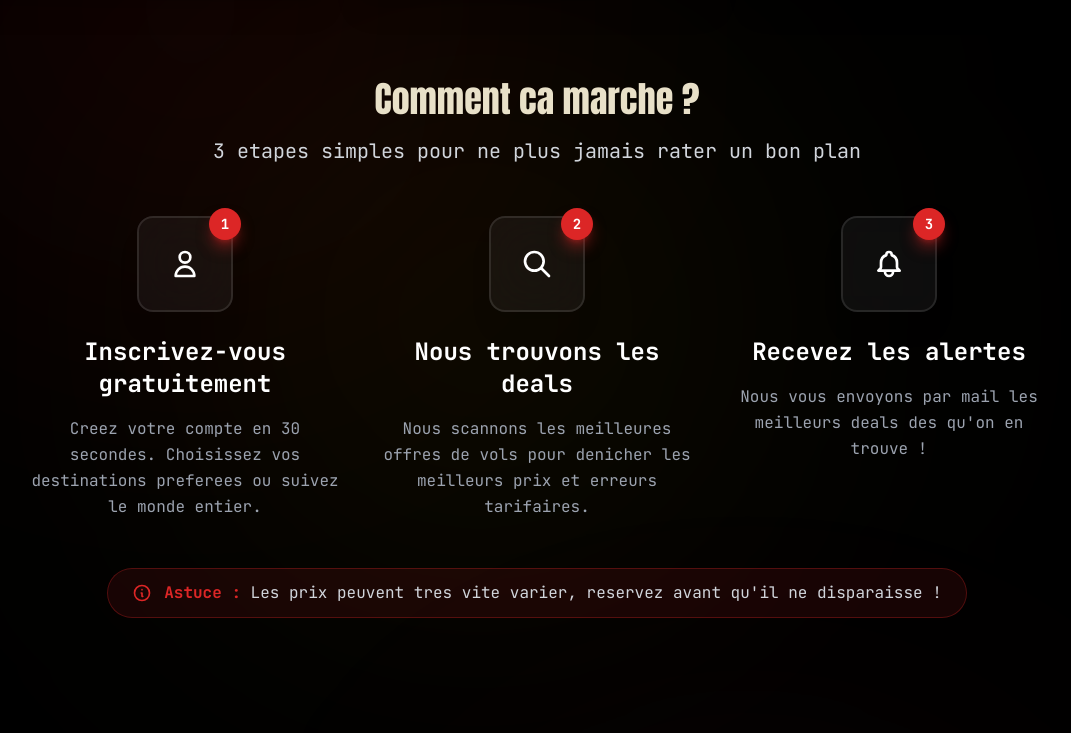
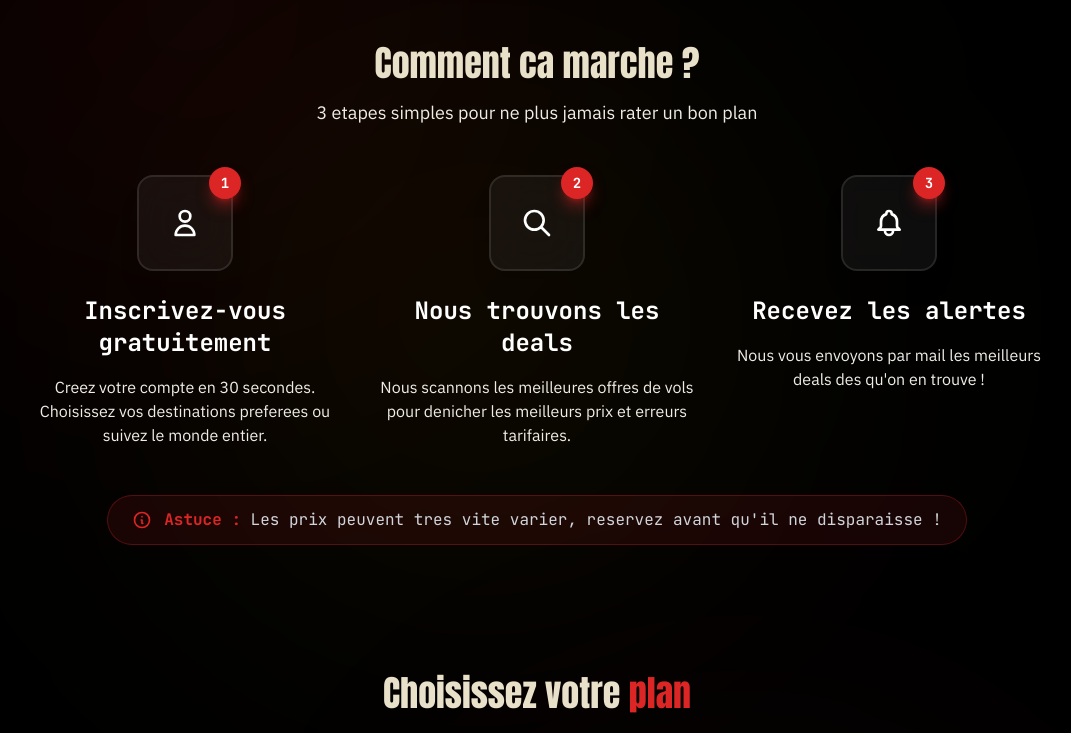
Before and after one commit to Nathan939/flight-deals-app, a Next.js app: page / in a window 1280 px wide. Shown: the part 1794-2527 px from the top of the page, without its empty margins (103-1174 px from the left). Built offline with nearby package versions, Linux system fonts and the light colour scheme.

Commit message:
UI: Sous-titres en IBM Plex Sans + couleur blanc cassé
- Ajout police IBM Plex Sans pour les sous-titres
- Couleur blanc cassé (#f0ede6) pour les sous-titres
- Application cohérente du style subtitle sur toutes les pages

Co-Authored-By: Claude Opus 4.5 <noreply@anthropic.com>

```diff
--- a/app/globals.css
+++ b/app/globals.css
@@ -100,18 +100,21 @@
 
   /* Subtitles */
   .subtitle {
-    @apply text-xl md:text-2xl leading-relaxed text-gray-300;
-    font-family: 'Times New Roman', Times, serif;
+    @apply text-base md:text-lg leading-relaxed;
+    font-family: var(--font-ibm-plex-sans), 'Helvetica Neue', Arial, sans-serif;
+    color: #f0ede6;
   }
 
   .subtitle-lg {
-    @apply text-2xl md:text-3xl leading-relaxed text-gray-300;
-    font-family: 'Times New Roman', Times, serif;
+    @apply text-lg md:text-xl leading-relaxed;
+    font-family: var(--font-ibm-plex-sans), 'Helvetica Neue', Arial, sans-serif;
+    color: #f0ede6;
   }
 
   .subtitle-sm {
-    @apply text-lg md:text-xl leading-relaxed text-gray-300;
-    font-family: 'Times New Roman', Times, serif;
+    @apply text-sm md:text-base leading-relaxed;
+    font-family: var(--font-ibm-plex-sans), 'Helvetica Neue', Arial, sans-serif;
+    color: #f0ede6;
   }
 
   /* Gradients */
--- a/app/layout.tsx
+++ b/app/layout.tsx
@@ -1,5 +1,5 @@
 import type { Metadata } from 'next'
-import { JetBrains_Mono, Lato } from 'next/font/google'
+import { JetBrains_Mono, Lato, IBM_Plex_Sans } from 'next/font/google'
 import './globals.css'
 import Header from '@/components/ui/Header'
 import Footer from '@/components/ui/Footer'
@@ -17,6 +17,12 @@ const lato = Lato({
   variable: '--font-lato',
 })
 
+const ibmPlexSans = IBM_Plex_Sans({
+  subsets: ['latin'],
+  weight: ['400', '500', '600'],
+  variable: '--font-ibm-plex-sans',
+})
+
 export const metadata: Metadata = {
   title: 'FlightDeals - Alertes de vols pas chers',
   description: 'Recevez les meilleurs deals de vols avant tout le monde. Alertes email gratuites ou SMS premium.',
@@ -29,7 +35,7 @@ export default function RootLayout({
 }) {
   return (
     <html lang="fr" className="dark">
-      <body className={`${jetbrainsMono.className} ${lato.variable}`}>
+      <body className={`${jetbrainsMono.className} ${lato.variable} ${ibmPlexSans.variable}`}>
         <ToastProvider>
           <Header />
           <main className="min-h-screen pt-20">{children}</main>
--- a/app/recherche/page.tsx
+++ b/app/recherche/page.tsx
@@ -385,7 +385,7 @@ export default function SearchPage() {
             <h1 className="heading-xl mb-6">
               Envie d'une destination en <span className="text-primary">particulier</span> ?
             </h1>
-            <p className="text-xl text-gray-300 max-w-2xl mx-auto mb-8">
+            <p className="subtitle max-w-2xl mx-auto mb-8">
               Recherchez des vols vers n'importe quelle destination et on s'occupe de trouver les meilleurs prix pour vous !
             </p>
           </div>
@@ -430,7 +430,7 @@ export default function SearchPage() {
             <h1 className="heading-xl mb-6">
               Envie d'une destination en <span className="text-primary">particulier</span> ?
             </h1>
-            <p className="text-xl text-gray-300 max-w-2xl mx-auto mb-8">
+            <p className="subtitle max-w-2xl mx-auto mb-8">
               Recherchez des vols vers n'importe quelle destination et trouvez les meilleurs prix.
             </p>
           </div>
@@ -472,7 +472,7 @@ export default function SearchPage() {
           <h1 className="heading-xl mb-6">
             Envie d'une destination en <span className="text-primary">particulier</span> ?
           </h1>
-          <p className="text-xl text-gray-300 max-w-2xl mx-auto">
+          <p className="subtitle max-w-2xl mx-auto">
             Recherchez des vols vers n'importe quelle destination et trouvez les meilleurs prix en quelques clics.
           </p>
         </div>
--- a/components/landing/FAQ.tsx
+++ b/components/landing/FAQ.tsx
@@ -48,10 +48,10 @@ export default function FAQ() {
     <section ref={elementRef as React.RefObject<HTMLElement>} className="py-14 px-4 relative">
       <div className="container mx-auto max-w-4xl relative z-10">
         <div className={`text-center mb-8 transition-all duration-700 ${isInViewport ? 'opacity-100 translate-y-0' : 'opacity-0 translate-y-10'}`}>
-          <h2 className="text-4xl md:text-5xl font-bold mb-3">
+          <h2 className="heading-md mb-3">
             Questions fréquentes
           </h2>
-          <p className="text-gray-300 text-lg">
+          <p className="subtitle">
             Tout ce que vous devez savoir sur FlightDeals
           </p>
         </div>
--- a/components/landing/HowItWorks.tsx
+++ b/components/landing/HowItWorks.tsx
@@ -113,7 +113,7 @@ export default function HowItWorks() {
           <h2 className="heading-md mb-4">
             Comment ca marche ?
           </h2>
-          <p className="text-gray-300 text-xl leading-relaxed max-w-2xl mx-auto">
+          <p className="subtitle max-w-2xl mx-auto">
             3 etapes simples pour ne plus jamais rater un bon plan
           </p>
         </div>
@@ -138,7 +138,7 @@ export default function HowItWorks() {
                 </div>
 
                 <h3 className="text-2xl font-bold mb-4">{step.title}</h3>
-                <p className="text-gray-400 leading-relaxed">{step.description}</p>
+                <p className="subtitle-sm">{step.description}</p>
               </div>
             ))}
           </div>
--- a/components/landing/PricingSection.tsx
+++ b/components/landing/PricingSection.tsx
@@ -135,7 +135,7 @@ export default function PricingSection() {
                 <path strokeLinecap="round" strokeLinejoin="round" strokeWidth={2} d="M5 13l4 4L19 7" />
               </svg>
             </div>
-            <h2 className="text-3xl md:text-4xl font-bold mb-4">
+            <h2 className="heading-md mb-4">
               Merci d'etre <span className="text-primary">Premium</span>
             </h2>
             <p className="subtitle text-gray-300 mb-8 max-w-xl mx-auto">
```
